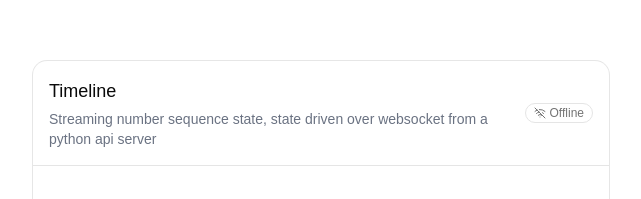
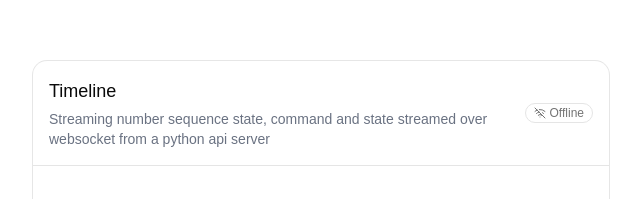
Before and after one commit to thomanil/tech-sandbox, a React (Vite) app in the folder app/client-web/: page / in a window 1280 px wide. Shown: the part 130-329 px from the top of the page, without its empty margins (319-960 px from the left). Built offline with nearby package versions, Linux system fonts and the light colour scheme; no server answers.

Commit message:
test change again

```diff
--- a/app/client-web/src/components/TimelinePlayer.tsx
+++ b/app/client-web/src/components/TimelinePlayer.tsx
@@ -53,7 +53,7 @@ export function TimelinePlayer() {
     <Card className="w-full max-w-xl gap-0">
       <CardHeader className="border-b">
         <CardTitle className="text-lg">Timeline</CardTitle>
-        <span className="text-gray-500">Streaming number sequence state, state driven over websocket from a python api server</span>
+        <span className="text-gray-500">Streaming number sequence state, command and state streamed over websocket from a python api server</span>
         <CardAction className="self-center">
           {connected ? (
             <Badge variant={state?.playing ? 'default' : 'secondary'}>
```
